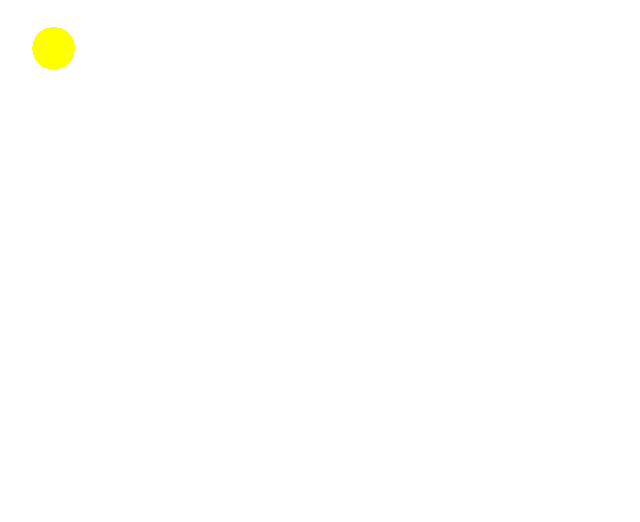
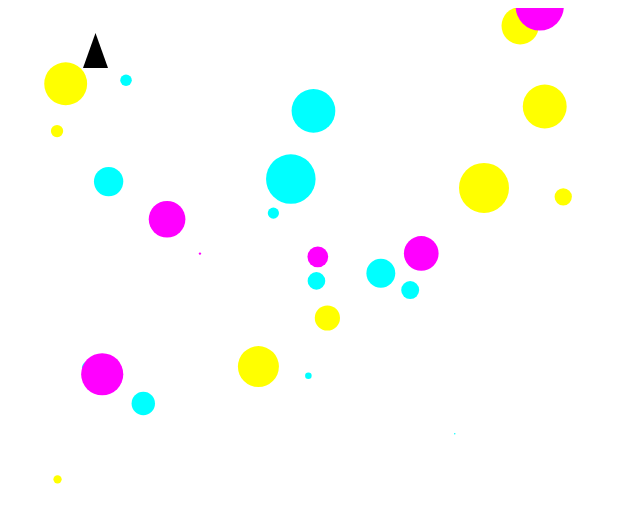
Before and after one commit to Augustine-/Asteroids, a plain HTML site: page index.html in a window 1280 px wide. Shown: the whole page, without its empty margins (0-640 px from the left). Drawn offline with Linux system fonts and the light colour scheme.

Commit message:
Added ship, fixed asteroids

```diff
--- a/asteroids.js
+++ b/asteroids.js
@@ -10,21 +10,20 @@
 	var Asteroid = root.ASTEROIDS.Asteroid =
 	function (pos, vel, radius, color) {
 		ASTEROIDS.MovingObject.call(this, pos, vel, radius, color);
-
-		COLOR = color;
-		RADIUS = radius;
 	}
 
 	Asteroid.inherits(ASTEROIDS.MovingObject);
 
 	Asteroid.MAX_RADIUS = 25;
 
-	var colors = ["cyan", "	Magenta", "Yellow", ]
+	var colors = ["cyan", "Magenta", "Yellow"]
 
 	var randomVec = function (dimX, dimY) {
-	  var dx = ((Math.random() * 2) - 1) * (dimX / 2);
-	  var dy = (Math.random() * 2) - 1 * (dimY / 2);
+		// console.log(dimX,dimY);
+	  var dx = (Math.random() - Math.random());
 
+	  var dy = (Math.random() - Math.random());
+		// console.log([dx, dy])
 		return [dx, dy];
 	}
 
@@ -34,7 +33,7 @@
 		return new Asteroid(
 		      [dimX * Math.random(),
 		      dimY * Math.random()],
-					randomVec(),
+					randomVec(dimX,dimY),
 		      Asteroid.MAX_RADIUS * Math.random(),
 					colors[Math.floor(Math.random() * 3)]
 		    );
--- a/game.js
+++ b/game.js
@@ -1,46 +1,49 @@
 (function( root ) {
 	var ASTEROIDS = root.ASTEROIDS = ( root.ASTEROIDS || {} )
 
+	var DIM_X = 1000;
+	var DIM_Y = 1000;
+	var FPS = 30;
 
-	var Game = root.ASTEROIDS.Game =
-	function (ctx) {
+	var Game = root.ASTEROIDS.Game = function (ctx) {
 		this.ctx = ctx;
 		this.asteroids = [];
-		DIM_X = 500;
-		DIM_Y = 500;
-		FPS = 30;
+		this.ship = new ASTEROIDS.Ship([DIM_X/2,DIM_Y/2],[0,0], 10, "black");
 		//Should we update this to be the size of the game board?
 	}
 
 	Game.prototype.addAsteroids = function(numAsteroids) {
 		for(i=0; i< numAsteroids; i++) {
-			this.asteroids.push(ASTEROIDS.Asteroid.prototype.randomAsteroid(100, 100))
+			this.asteroids.push(ASTEROIDS.Asteroid.prototype.randomAsteroid(500, 500))
 		}
 	}
 
 	Game.prototype.draw = function() {
 		this.ctx.clearRect(0,0,DIM_X,DIM_Y);
-		for(i=0, i<this.asteroids.length, i++) {
-			this.asteroids[i].draw(ctx);
+		for(i=0; i<this.asteroids.length; i++) {
+			this.asteroids[i].draw(this.ctx);
 		}
+		this.ship.shipDraw(this.ctx);
 	}
 
 	Game.prototype.move = function() {
-		for(i=0, i<this.asteroids.length, i++) {
-			this.asteroids[i].move(asteroids[i].vel);
+		for(i=0; i<this.asteroids.length; i++) {
+			this.asteroids[i].move(this.asteroids[i].vel);
 		}
 	}
 
 	Game.prototype.step = function() {
-		this.move;
-		this.draw;
+		this.move();
+		this.draw();
 	}
 
 	Game.prototype.start = function() {
 	  var game = this;
+		this.addAsteroids(30);
+
 	  window.setInterval(function () {
-	       game.step;
-	     }, FPS);
+	       game.step();
+	     }, Math.floor(1000 / FPS));
 	}
 
 })(this);
--- a/index.html
+++ b/index.html
@@ -4,13 +4,17 @@
     <title>ASTEROIDS</title>
 </head>
 <body>
-    <canvas width="500" height="500"></canvas>
+    <canvas width="1000" height="1000"></canvas>
 
     <script src="moving_objects.js"></script>
 		<script src="asteroids.js"></script>
+		<script src="game.js"></script>
+		<script src="ship.js"></script>
+
     <script>
         var canvas = document.getElementsByTagName("canvas")[0];
-        new ASTEROIDS.Asteroid.prototype.randomAsteroid(100, 100).start(canvas);
+        var game = new ASTEROIDS.Game(canvas.getContext("2d"));
+				game.start(canvas);
     </script>
 </body>
 </html>
--- /dev/null
+++ b/ship.js
@@ -0,0 +1,19 @@
+(function( root ) {
+	var ASTEROIDS = root.ASTEROIDS = ( root.ASTEROIDS || {} )
+
+	var Ship = root.ASTEROIDS.Ship =
+	function (pos, vel, radius, color) {
+		ASTEROIDS.MovingObject.call(this, pos, vel, radius, color);
+	}
+
+	Ship.inherits(ASTEROIDS.MovingObject);
+
+	Ship.prototype.shipDraw = function(ctx) {
+		ctx.fillStyle = "black";
+		ctx.beginPath();
+		ctx.moveTo(75,60);
+		ctx.lineTo(87.5,25);
+		ctx.lineTo(100,60);
+		ctx.fill();
+	}
+})(this);
```
